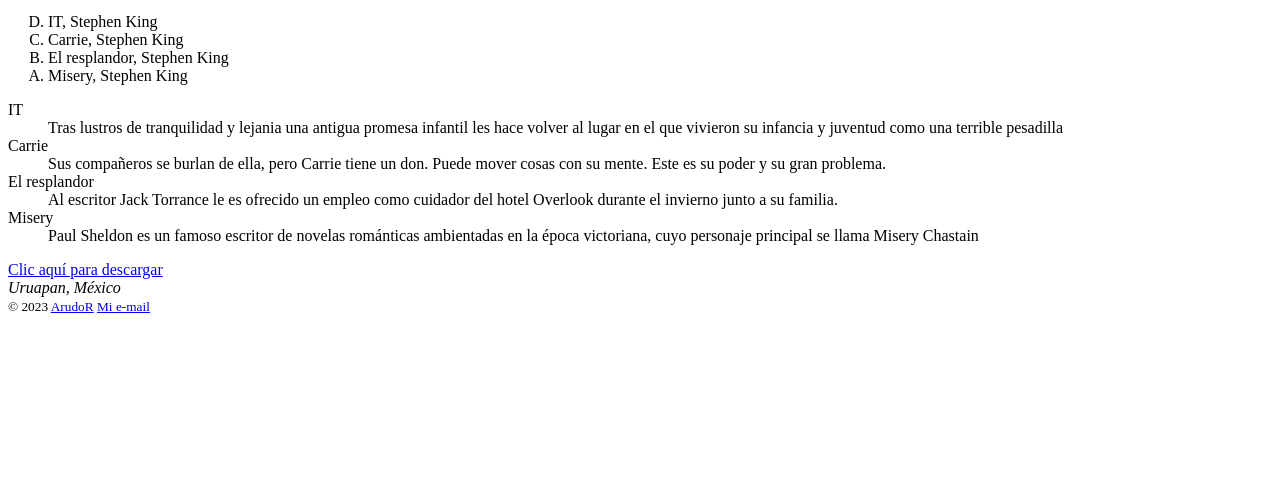
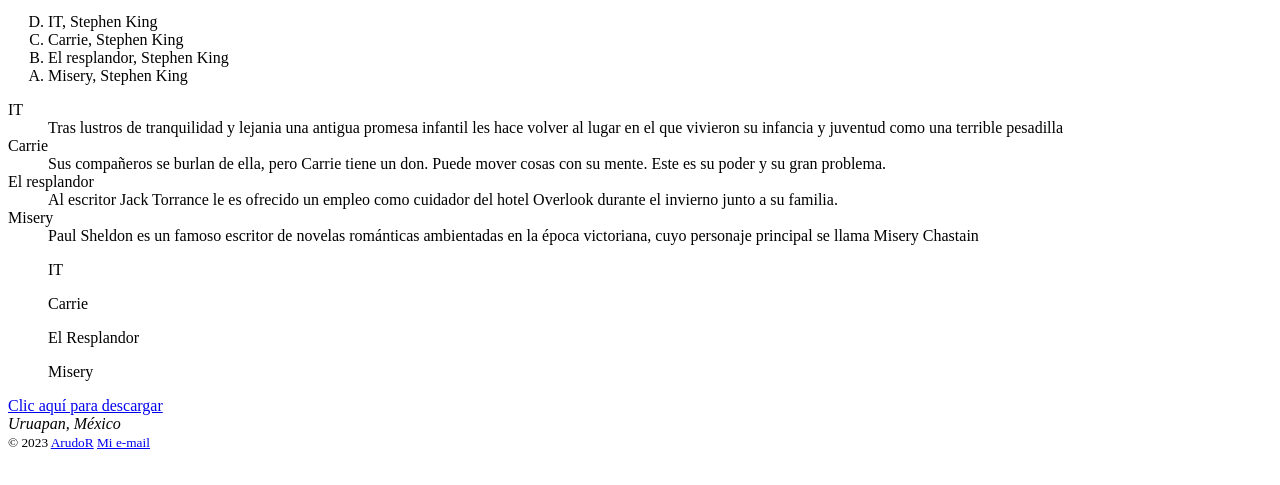
Before and after one commit to ArudoR/portfolio, a plain HTML site: page index.html in a window 1280 px wide. Shown: the part 119-604 px from the top of the page. Drawn offline with Linux system fonts and the light colour scheme.

Commit message:
creando una lista con el elemento <blockquote>

```diff
--- a/index.html
+++ b/index.html
@@ -42,6 +42,13 @@
                 <dd>Paul Sheldon es un famoso escritor de novelas románticas ambientadas en la época victoriana, cuyo personaje principal se llama Misery Chastain</dd>
             </dl>
         </aside>
+
+        <aside>
+            <blockquote>IT</blockquote>
+            <blockquote>Carrie</blockquote>
+            <blockquote>El Resplandor</blockquote>
+            <blockquote>Misery</blockquote>
+        </aside>
     </main>
 
     <footer>
```
